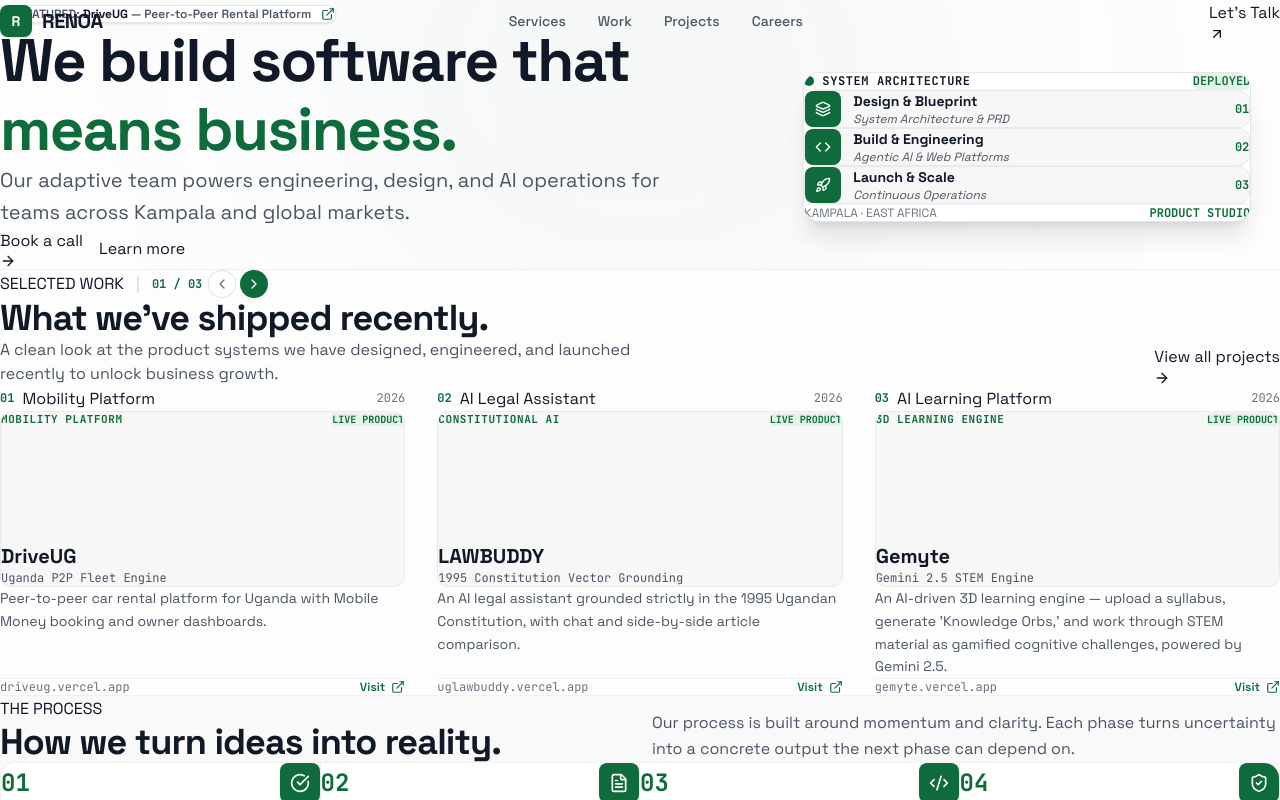
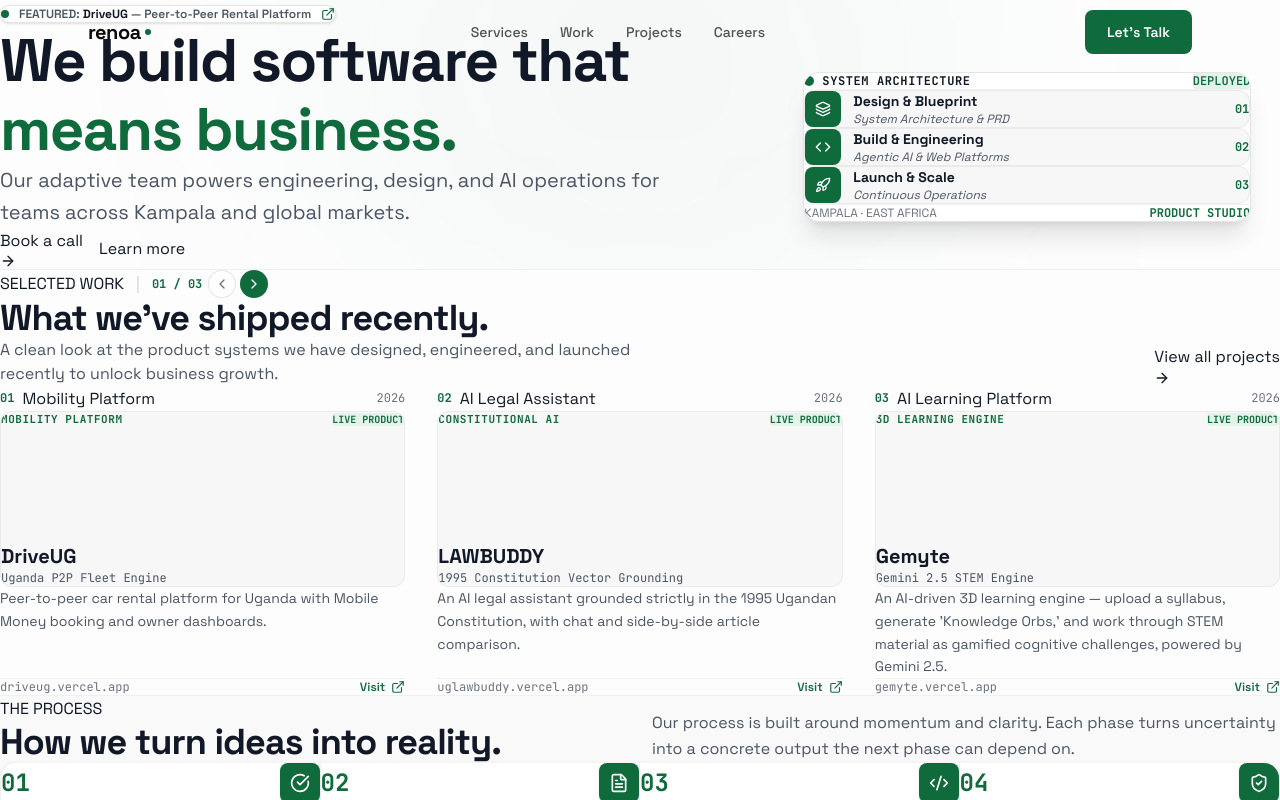
Before and after one commit to Ashelycole1/RENOA, a Next.js app: page / in a window 1280 px wide. Shown: the top 800 px of the page. Built offline with nearby package versions, Linux system fonts and the light colour scheme.

Commit message:
feat(nav): update minimal navigation bar with renoa brand emblem

```diff
--- a/src/components/Nav.tsx
+++ b/src/components/Nav.tsx
@@ -2,7 +2,7 @@
 
 import { useState, useEffect } from "react";
 import Link from "next/link";
-import { Menu, X, ArrowUpRight } from "lucide-react";
+import { Menu, X } from "lucide-react";
 
 interface NavProps {
   onOpenBooking: () => void;
@@ -10,129 +10,74 @@
 
 export default function Nav({ onOpenBooking }: NavProps) {
   const [scrolled, setScrolled] = useState(false);
-  const [mobileMenuOpen, setMobileMenuOpen] = useState(false);
+  const [open, setOpen] = useState(false);
 
   useEffect(() => {
-    const handleScroll = () => {
-      setScrolled(window.scrollY > 20);
-    };
-    window.addEventListener("scroll", handleScroll);
-    return () => window.removeEventListener("scroll", handleScroll);
+    const onScroll = () => setScrolled(window.scrollY > 16);
+    window.addEventListener("scroll", onScroll);
+    return () => window.removeEventListener("scroll", onScroll);
   }, []);
 
   return (
     <header
-      className={`fixed top-0 left-0 right-0 z-40 transition-all duration-300 ${
-        scrolled
-          ? "bg-[#fdfdfd]/85 backdrop-blur-md border-b border-[#0000000d] py-3.5 shadow-sm"
-          : "bg-transparent py-5"
+      className={`fixed top-0 inset-x-0 z-50 transition-all duration-200 ${
+        scrolled ? "bg-white/90 backdrop-blur-md border-b border-[#e5e5e5]" : "bg-transparent"
       }`}
     >
-      <div className="container flex items-center justify-between">
-        {/* Brand Logo */}
-        <Link href="/" className="flex items-center gap-2.5 group">
-          <div className="w-8 h-8 rounded-lg bg-[#0F6B3C] text-white flex items-center justify-center font-bold text-sm shadow-sm group-hover:bg-[#0B5230] transition-colors">
-            R
-          </div>
-          <span className="font-bold text-xl tracking-tight text-[#111827] group-hover:text-[#0F6B3C] transition-colors">
-            RENOA
-          </span>
+      <div className="wrapper flex items-center justify-between h-16">
+        {/* Logo */}
+        <Link href="/" className="flex items-center gap-1 font-bold text-xl text-[#0a0a0a] tracking-tight">
+          renoa
+          <span className="w-1.5 h-1.5 rounded-full bg-[#0F6B3C] mb-3" />
         </Link>
 
-        {/* Desktop Nav Links */}
-        <nav className="hidden md:flex items-center gap-8">
-          <a
-            href="/#services"
-            className="text-sm font-medium text-[#4B5563] hover:text-[#111827] transition-colors"
-          >
-            Services
-          </a>
-          <a
-            href="/#work"
-            className="text-sm font-medium text-[#4B5563] hover:text-[#111827] transition-colors"
-          >
-            Work
-          </a>
-          <Link
-            href="/projects"
-            className="text-sm font-medium text-[#4B5563] hover:text-[#111827] transition-colors"
-          >
-            Projects
-          </Link>
-          <Link
-            href="/careers"
-            className="text-sm font-medium text-[#4B5563] hover:text-[#111827] transition-colors"
-          >
-            Careers
-          </Link>
+        {/* Desktop nav */}
+        <nav className="hidden md:flex items-center gap-8 text-sm font-medium text-[#525252]">
+          <a href="/#services" className="hover:text-[#0a0a0a] transition-colors">Services</a>
+          <a href="/#work" className="hover:text-[#0a0a0a] transition-colors">Work</a>
+          <Link href="/projects" className="hover:text-[#0a0a0a] transition-colors">Projects</Link>
+          <Link href="/careers" className="hover:text-[#0a0a0a] transition-colors">Careers</Link>
         </nav>
 
-        {/* Desktop Action */}
-        <div className="hidden md:flex items-center gap-4">
-          <button
-            onClick={onOpenBooking}
-            className="btn-primary group"
-          >
-            <span>Let&apos;s Talk</span>
-            <ArrowUpRight className="w-4 h-4 transition-transform group-hover:translate-x-0.5 group-hover:-translate-y-0.5" />
+        {/* CTA */}
+        <div className="hidden md:block">
+          <button onClick={onOpenBooking} className="btn btn-fill text-sm">
+            Let&apos;s Talk
           </button>
         </div>
 
-        {/* Mobile Hamburger Toggle */}
+        {/* Mobile toggle */}
         <button
-          onClick={() => setMobileMenuOpen(!mobileMenuOpen)}
-          className="md:hidden p-2 text-[#4B5563] hover:text-[#111827] bg-[#f7f7f7] rounded-lg border border-[#0000000d]"
-          aria-label="Toggle Navigation"
+          onClick={() => setOpen(!open)}
+          className="md:hidden p-2 text-[#525252]"
         >
-          {mobileMenuOpen ? <X className="w-6 h-6" /> : <Menu className="w-6 h-6" />}
+          {open ? <X className="w-5 h-5" /> : <Menu className="w-5 h-5" />}
         </button>
       </div>
 
-      {/* Mobile Drawer */}
-      {mobileMenuOpen && (
-        <div className="md:hidden bg-[#fdfdfd] border-b border-[#0000000d] px-6 py-6 space-y-4 shadow-lg">
-          <nav className="flex flex-col gap-4">
-            <a
-              href="/#services"
-              onClick={() => setMobileMenuOpen(false)}
-              className="text-base font-medium text-[#4B5563] hover:text-[#111827] py-1"
+      {open && (
+        <div className="md:hidden bg-white border-b border-[#e5e5e5] px-6 py-5 space-y-4">
+          {[
+            { label: "Services", href: "/#services" },
+            { label: "Work", href: "/#work" },
+            { label: "Projects", href: "/projects" },
+            { label: "Careers", href: "/careers" },
+          ].map((item) => (
+            <Link
+              key={item.href}
+              href={item.href}
+              onClick={() => setOpen(false)}
+              className="block text-base font-medium text-[#525252] hover:text-[#0a0a0a]"
             >
-              Services
-            </a>
-            <a
-              href="/#work"
-              onClick={() => setMobileMenuOpen(false)}
-              className="text-base font-medium text-[#4B5563] hover:text-[#111827] py-1"
-            >
-              Work
-            </a>
-            <Link
-              href="/projects"
-              onClick={() => setMobileMenuOpen(false)}
-              className="text-base font-medium text-[#4B5563] hover:text-[#111827] py-1"
-            >
-              Projects
+              {item.label}
             </Link>
-            <Link
-              href="/careers"
-              onClick={() => setMobileMenuOpen(false)}
-              className="text-base font-medium text-[#4B5563] hover:text-[#111827] py-1"
-            >
-              Careers
-            </Link>
-          </nav>
-          <div className="pt-2 border-t border-[#0000000d]">
-            <button
-              onClick={() => {
-                setMobileMenuOpen(false);
-                onOpenBooking();
-              }}
-              className="w-full btn-primary justify-center"
-            >
-              <span>Let&apos;s Talk</span>
-              <ArrowUpRight className="w-4 h-4" />
-            </button>
-          </div>
+          ))}
+          <button
+            onClick={() => { setOpen(false); onOpenBooking(); }}
+            className="w-full btn btn-fill mt-2"
+          >
+            Let&apos;s Talk
+          </button>
         </div>
       )}
     </header>
```
